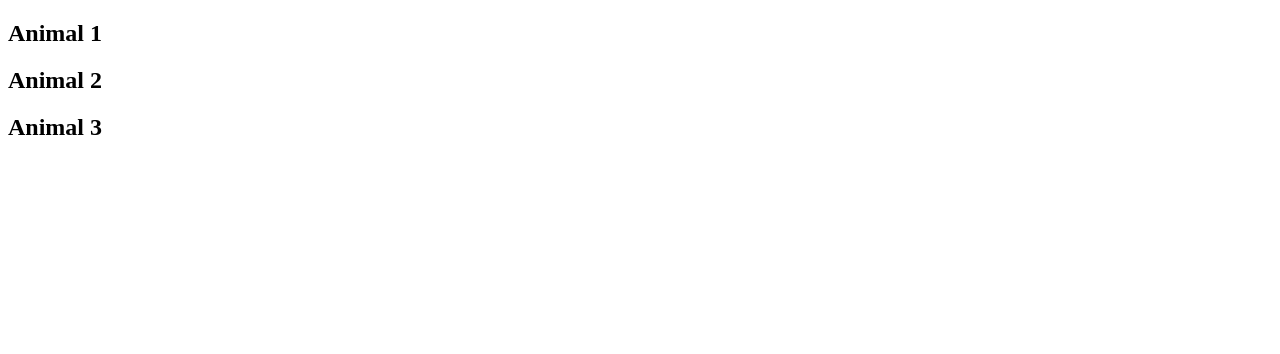
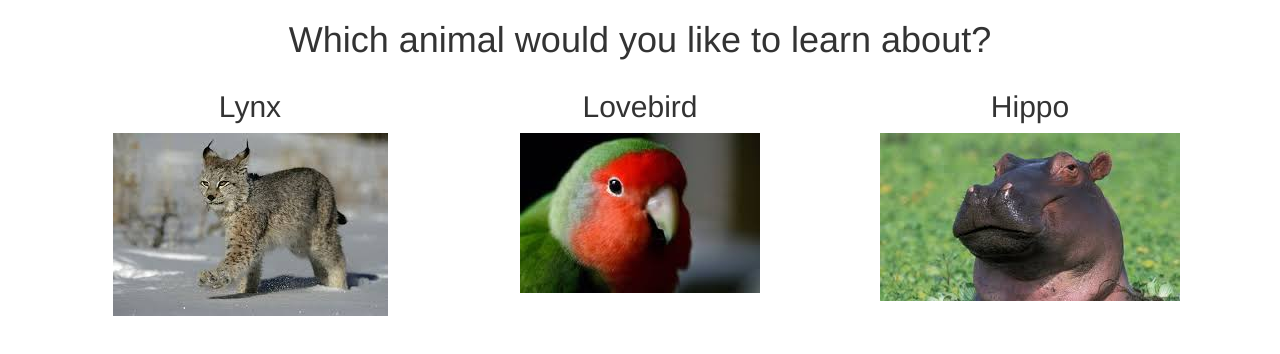
Before and after one commit to michaelkoceja/animal-wiki, a plain HTML site: page index.html in a window 1280 px wide. Drawn offline with Linux system fonts and the light colour scheme.

Commit message:
update animal text to lynx, lovebird, and hippo. css/styles text-align. add animal images

```diff
--- a/css/styles.css
+++ b/css/styles.css
@@ -0,0 +1,7 @@
+h1 {
+  text-align: center;
+}
+
+.row {
+  text-align: center;
+}
--- a/index.html
+++ b/index.html
@@ -1,25 +1,40 @@
 <!DOCTYPE html>
 <html>
   <head>
-    <link rel="stylesheet" href="css/boostrap.css" type="text/css">
+    <link rel="stylesheet" href="css/bootstrap.css" type="text/css">
     <link rel="stylesheet" href="css/styles.css" type="text/css">
     <script src="js/jquery-3.2.1.js"></script>
     <script src="js/scripts.js"></script>
     <title>Animal Wiki</title>
   </head>
   <body>
+    <h1>Which animal would you like to learn about?</h1>
     <div class="container">
       <div class="animals">
         <div class="row">
           <div class="col-md-4">
-            <h2>Animal 1</h2>
+            <h2>Lynx</h2>
+            <!-- <img src="img/lynx.jpeg" alt="lynx" /> -->
           </div>
           <div class="col-md-4">
-            <h2>Animal 2</h2>
+            <h2>Lovebird</h2>
+            <!-- <img src="img/lovebird.jpeg" alt="lovebird" /> -->
           </div>
           <div class="col-md-4">
-            <h2>Animal 3</h2>
+            <h2>Hippo</h2>
+            <!-- <img src="img/hippo.jpeg" alt="hippo" /> -->
           </div>
+        <div class="row-images">
+          <div class="col-md-4">
+            <img src="img/lynx.jpeg" alt="lynx" />
+          </div>
+          <div class="col-md-4">
+            <img src="img/lovebird.jpeg" alt="lovebird" />
+          </div>
+          <div class="col-md-4">
+            <img src="img/hippo.jpeg" alt="hippo" />
+          </div>
+        </div>
       </div>
     </div>
   </body>
```
Also changed, not shown: img/hippo.jpeg (added), img/lovebird.jpeg (added), img/lynx.jpeg (added).
